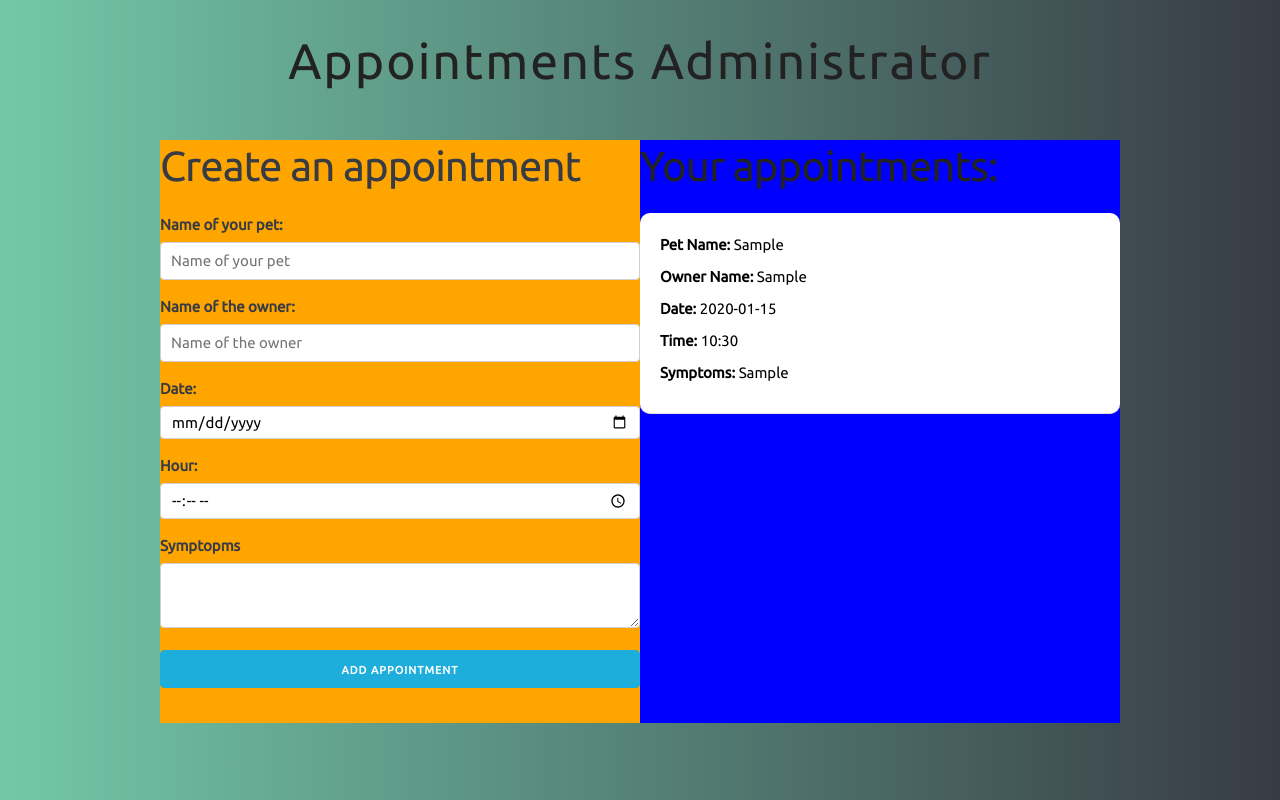
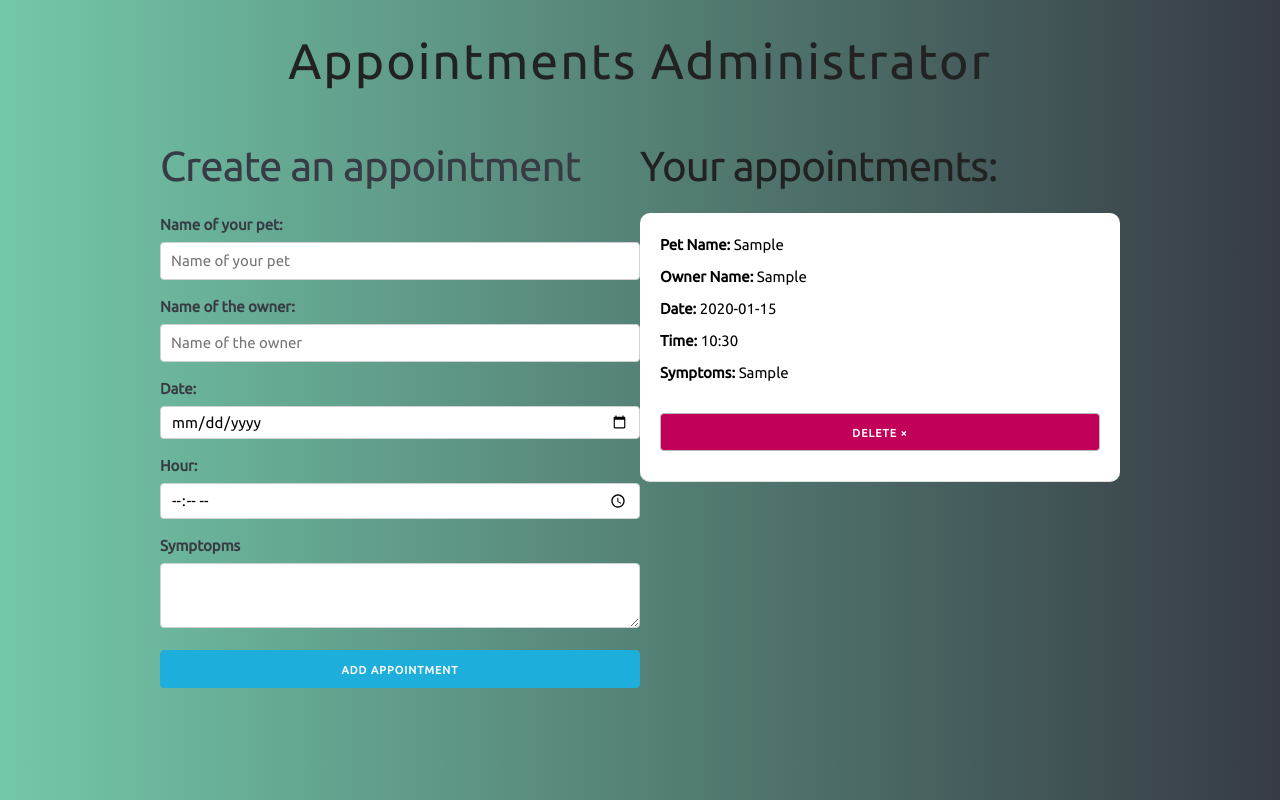
Before and after one commit to AntonioSalazar/react-appointments, a React (Create React App) app: page / in a window 1280 px wide. Both pictures are taken after typing "Sample", "Sample", "2020-01-15", "10:30", "Sample" into the empty fields and a click on the button "ADD APPOINTMENT". Built offline with nearby package versions, Linux system fonts and the light colour scheme.

Commit message:
able to delete an appointment now

```diff
--- a/src/App.js
+++ b/src/App.js
@@ -18,6 +18,13 @@ function App() {
     ])
   }
 
+  //Function that deletes an individual appointment
+
+  const deleteAppointment = id => {
+    const apptArrayWithoutDeleted = appointmentsArray.filter(appointment => appointment.id !== id);
+    setAppointmentsArray(apptArrayWithoutDeleted);
+  }
+
   return (
     <Fragment>
       <h1 className='title'>Appointments Administrator</h1>
@@ -36,6 +43,7 @@ function App() {
               <Appointment
                 key={appointment.id}
                 appointment={appointment}
+                deleteAppointment={deleteAppointment}
               />
             ))}
           </div>
--- a/src/components/Appointment.jsx
+++ b/src/components/Appointment.jsx
@@ -1,9 +1,9 @@
 import React from 'react';
 
 
-const Appointment = ({appointment}) => {
+const Appointment = ({appointment, deleteAppointment}) => {
 
-    const { pet, owner, date, hour, symptoms } = appointment;
+    const { pet, owner, date, hour, symptoms, id } = appointment;
     console.log(appointment)
     return(
         <div className="appointment">
@@ -12,6 +12,11 @@ const Appointment = ({appointment}) => {
             <p>Date: <span>{date}</span></p>
             <p>Time: <span>{hour}</span></p>
             <p>Symptoms: <span>{symptoms}</span></p>
+
+            <button className="button delete u-full-width"
+                onClick={ () => deleteAppointment(id)}
+            >Delete &times;
+            </button>
         </div>
     )
 }
--- a/src/index.scss
+++ b/src/index.scss
@@ -42,7 +42,6 @@ body {
 .content {
   display: flex;
   max-width: 120rem;
-  background-color: orange;
 
   &__form {
     flex: 0 0 50%;
@@ -51,7 +50,6 @@ body {
 
   &__appointment {
     flex: 1;
-    background-color: blue;
   }
 
   &__input {
@@ -116,8 +114,8 @@ input[type="time"] {
   border-bottom-left-radius: 1rem;
   border-bottom-right-radius: 1rem;
 }
-.button.eliminar,
-.button.eliminar:hover {
+.button.delete,
+.button.delete:hover {
   background-color: #c10059;
   color: white;
   margin-top: 2rem;
```
